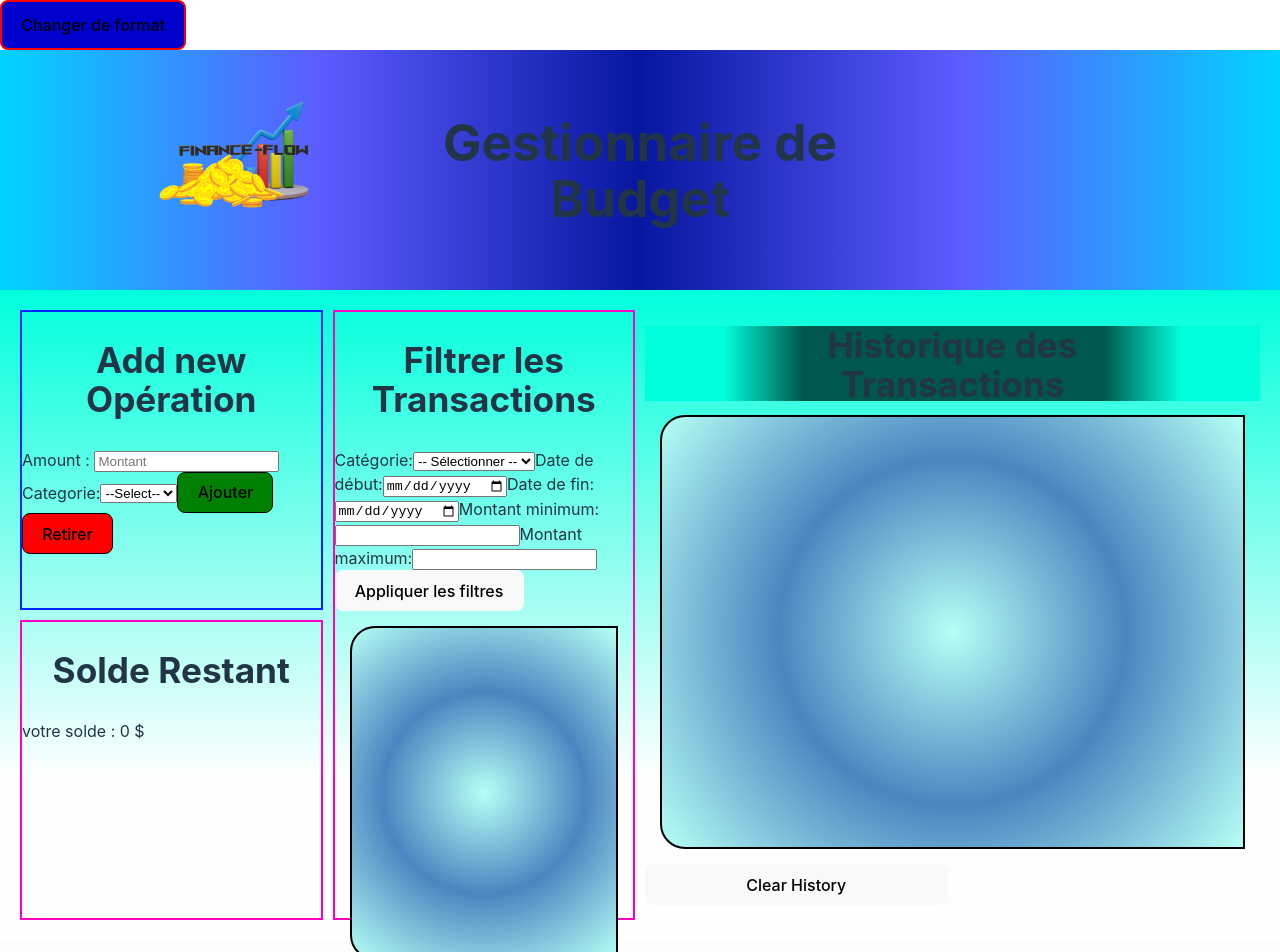
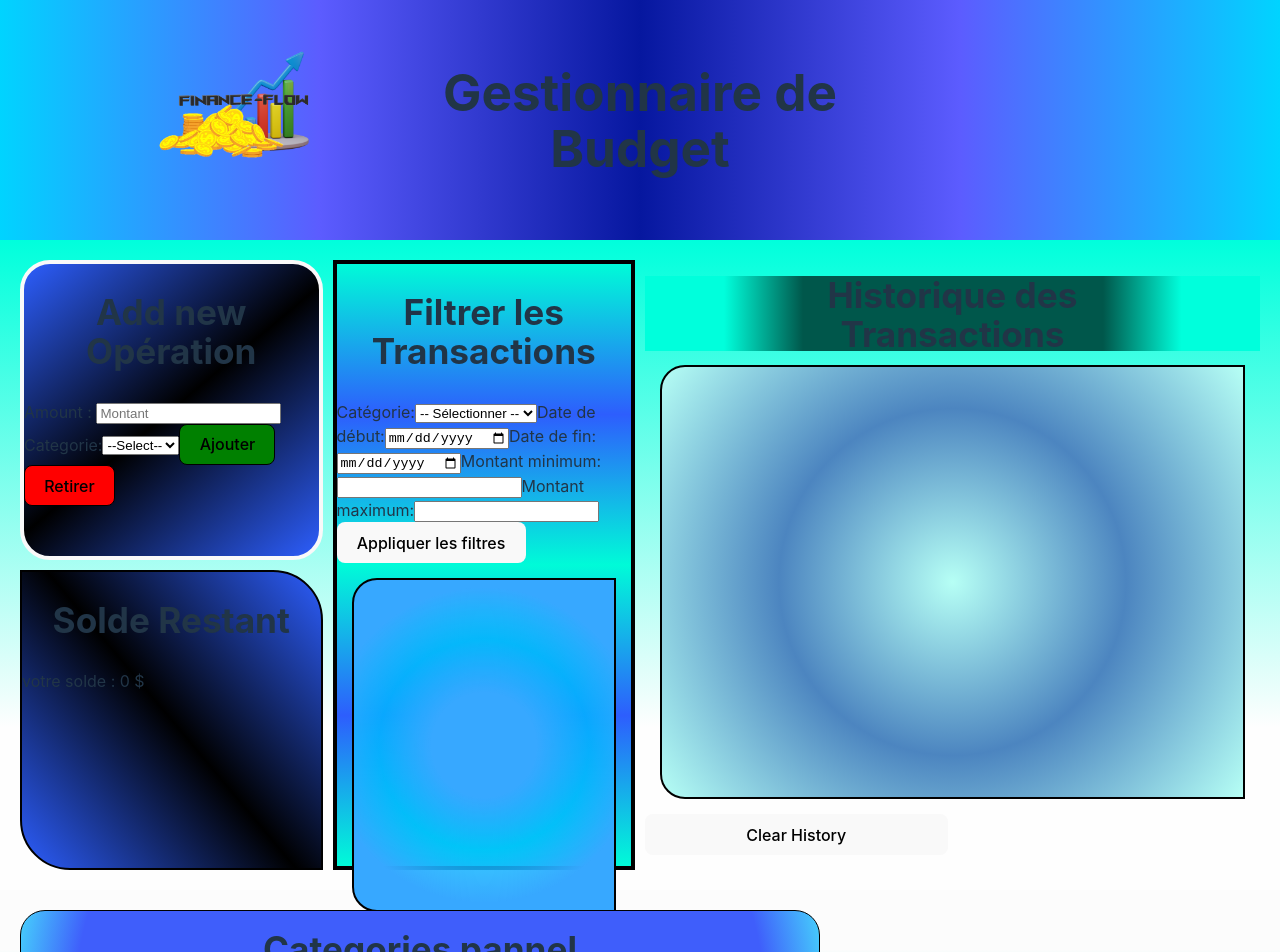
Before and after one commit to bruno-jimenez/finance-flow, a React (Vite) app in the folder FinanceFlow/: page / in a window 1280 px wide. Shown: the top 952 px of the page. Built offline with nearby package versions, Linux system fonts and the light colour scheme.

Commit message:
adding the last update on the files

```diff
--- a/FinanceFlow/src/App.jsx
+++ b/FinanceFlow/src/App.jsx
@@ -3,10 +3,10 @@ import React, { useState } from 'react';
 import AddNewOperation from './component/AddNewOperation';
 import TransactionLogs from './component/TransactionLogs';
 import HowMuch from './component/HowMuch';
-import ResponsiveComponent from './component/responsive';
 import TransactionDataFilter from './component/TransactionDataFilter';
 import DataCategorie from './component/DataCategorie';
 import TransactionData from './component/TransactionData';
+import "./CSS/index.css";
 
 const App = () => {
   const [transactions, setTransactions] = useState([]);
@@ -31,7 +31,6 @@ const App = () => {
   };
 
   return (
-    <ResponsiveComponent>
     <div>
       <div className='Section-header'>
         <img src="/img/logo.png" id='logo' alt="logo" />
@@ -83,7 +82,6 @@ const App = () => {
       </div>
 
     </div>
-    </ResponsiveComponent>
   );
 }
 
--- a/FinanceFlow/src/CSS/index.css
+++ b/FinanceFlow/src/CSS/index.css
@@ -92,22 +92,6 @@ hr {
 
 }
 
-.responsive-container.wide-format {
-
-
-
-}
-
-.responsive-container.narrow-format {
-
-  display: flex;
-  width: 280px;
-  height: 653px;
-  background-color: rgb(0, 0, 0);
-  font-size: small;
-}
-
-
 
 /* Organisation Grid */
 
@@ -123,6 +107,7 @@ div[class*="header"] {
    rgba(92,92,255,1) 75%, rgba(0,212,255,1) 100%);
   padding: 20px;
   place-items: center;
+
 }
 
 div[class*="principale"] {
@@ -141,8 +126,8 @@ div[class*="principale"] {
 div[class*="secondaire"] {
 
   display: grid;
-  grid-template-columns: repeat(2, 1fr);
-  grid-template-rows: repeat(2, 1fr);
+  grid-template-columns: 1fr 1fr;
+  grid-template-rows: 1fr 1fr;
   grid-gap: 10px;
   background: rgb(252,252,252);
   background: linear-gradient(180deg, rgba(252,252,252,1) 25%, rgba(0,255,220,1) 75%);
@@ -226,8 +211,11 @@ div[class*="Operation"] {
 
   grid-column: 1/2;
   grid-row: 1/2;
-  border: 2px solid #0026ff; /* bordure de la boîte */
-
+  background: rgb(45,94,253);
+  background: linear-gradient(320deg, rgba(45,94,253,1) 0%, rgb(0, 0, 0) 50%,
+  rgba(45,94,253,1) 100%);
+  border-radius: 30px;
+  border: solid 4px #f9f9f9;
 
 }
 
@@ -235,7 +223,11 @@ div[class*="howmuch"] {
 
   grid-column: 1/2;
   grid-row: 2/3;
-  border: 2px solid #ff00c3;
+  border-radius: 0px 50px 0px 50px;
+  background: rgb(45,94,253);
+  background: linear-gradient(50deg, rgba(45,94,253,1) 0%, rgb(0, 0, 0) 50%,
+   rgba(45,94,253,1) 100%);
+  border: 2px solid #000000;
 
 }
 
@@ -244,7 +236,10 @@ div[class*='DataFilter'] {
   flex-wrap: wrap;
   grid-column: 2/3;
   grid-row: 1/3;
-  border: 2px solid #ff00c3;
+  background: rgb(0,251,216);
+  background: linear-gradient(180deg, rgba(0,251,216,1) 0%, rgba(45,94,253,1) 25%,
+  rgba(0,251,216,1) 50%, rgba(45,94,253,1) 75%, rgba(0,251,216,1) 100%);
+  border: #000000 solid 4px;
 
 }
 
@@ -441,9 +436,9 @@ height: 75px;
   gap: 10px; /* Espace entre les transactions */
   padding: 15px;
 
-  background: rgb(182,255,245);
-  background: radial-gradient(circle, rgba(182,255,245,1) 0%,
-   rgba(76,133,192,1) 48%, rgba(182,255,245,1) 100%);
+  background: rgb(134,255,252);
+  background: radial-gradient(circle, rgb(55, 168, 255) 25%,
+  rgba(0, 187, 255, 0.788) 50%, rgb(55, 168, 255) 75%);
 
 }
 
@@ -537,6 +532,21 @@ div[class*="categorie"] {
 
 }
 
+div[class*="modify"] {
+
+  grid-column: 1/2;
+  grid-row: 1/3;
+  background: rgb(63,94,251);
+  background: radial-gradient(circle, rgba(63,94,251,1) 84%, rgba(70,208,252,1) 100%); /* bordure de la boîte */
+  border-radius: 25px;
+  border: solid 1px #000000;
+  padding: 15px;
+  height: 168px;
+  width:768px;
+
+
+}
+
 /*Organisation interne de grid Footer*/
 
 
--- a/FinanceFlow/src/component/TransactionData.jsx
+++ b/FinanceFlow/src/component/TransactionData.jsx
@@ -18,7 +18,7 @@ const TransactionData = ({ selectedTransaction, onUpdate, onCancel, categories }
   };
 
   return (
-    <div className="TransactionData-container">
+    <div className="modify-container">
       <h2>Modifier la Transaction</h2>
       <label>Montant:</label>
       <input
```
Lines whose indentation alone changed are shown as unchanged.
